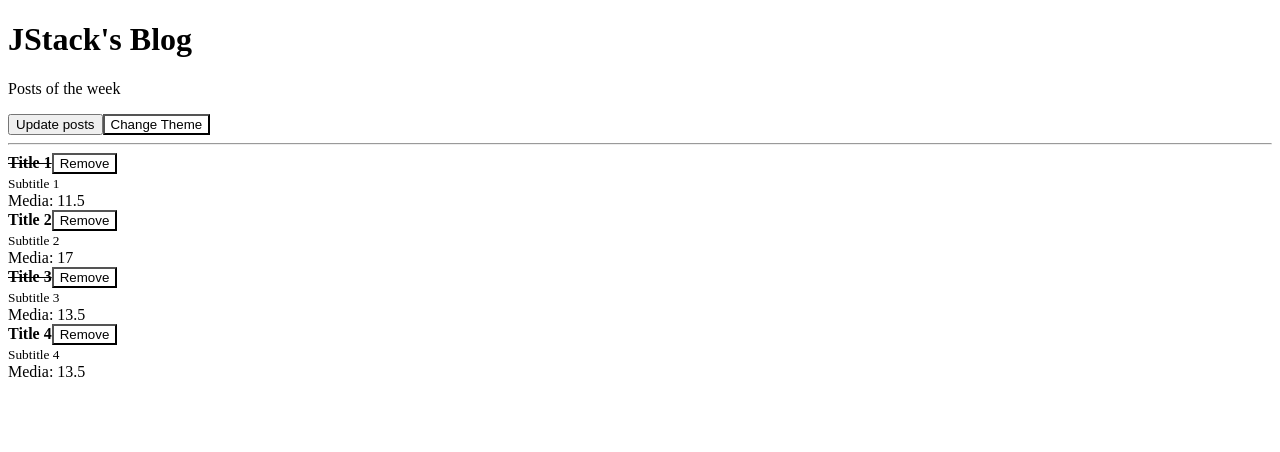
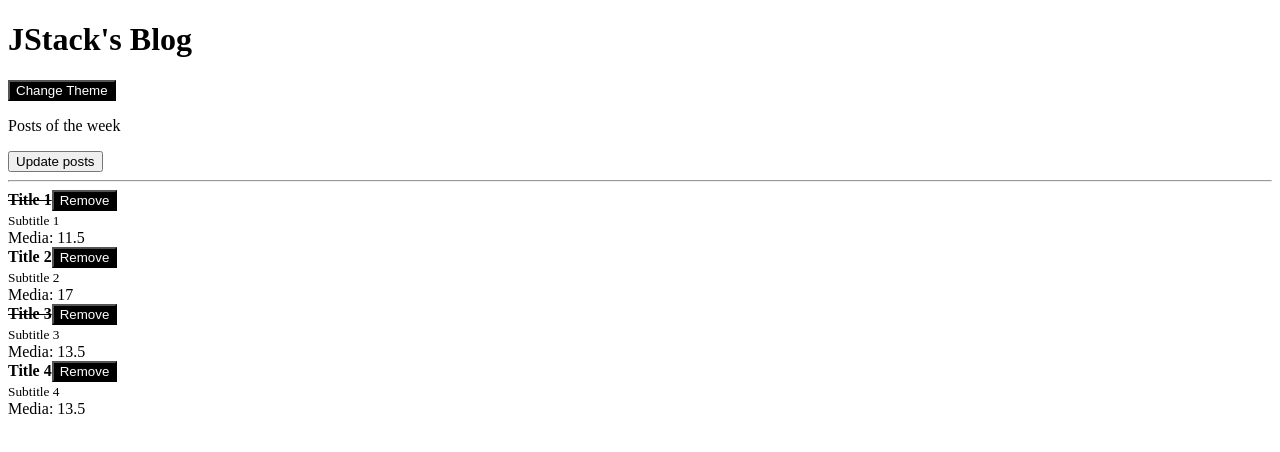
Before and after one commit to PedroVictor022/React-review-basic, a React (Create React App) app: page / in a window 1280 px wide. Shown: the top 452 px of the page. Built offline with nearby package versions, Linux system fonts and the light colour scheme.

Commit message:
refactor

```diff
--- a/src/App.js
+++ b/src/App.js
@@ -2,8 +2,7 @@ import React, { createContext, useState } from "react";
 import Button from "./components/Button";
 import Header from "./components/Header";
 import { Post } from "./components/Post";
-
-export const ThemeContext = createContext('dark');
+import ThemeProvider from "./components/ThemeContext";
 
 function App() {
   const [theme, setTheme] = useState('light');
@@ -58,21 +57,15 @@ function App() {
     ))
   }
 
-  const handleTheme = () => {
-    setTheme(prevState => prevState === "dark" ? "light" : "dark")
-  }
-
 
   return (
-    <ThemeContext.Provider value={theme}>
-      <Header>
+    <ThemeProvider>
+      <Header
+
+      >
           <p>Posts of the week</p>
           <button onClick={handleUpdate}>Update posts</button>
-          <Button
-            onClick={() => handleTheme()}
-          >
-            Change Theme
-          </Button>
+
       </Header>
 
       {
@@ -84,7 +77,7 @@ function App() {
           />
         ))
       }
-    </ThemeContext.Provider>
+    </ThemeProvider>
   )
 }
 
--- a/src/components/Button.js
+++ b/src/components/Button.js
@@ -1,9 +1,9 @@
 import PropTypes from "prop-types";
 import { useContext } from "react";
-import { ThemeContext } from "../App";
+import { ThemeContext } from "./ThemeContext";
 export default function Button(props) {
 
-  const theme = useContext(ThemeContext);
+  const {theme} = useContext(ThemeContext);
 
   return (
     <button
--- a/src/components/Header.js
+++ b/src/components/Header.js
@@ -1,11 +1,21 @@
 import PropTypes from "prop-types";
+import { useContext } from "react";
+import Button from "./Button";
+import { ThemeContext } from "./ThemeContext";
 
 export default function Header({ title, children }) {
+
+  const { onToggleTheme } = useContext(ThemeContext);
+
   return (
     <>
-      {/* <h1>{title ?? "Jstack's Blog"}</h1> */}
       <h1>{title}</h1>
-      { children }
+      <Button
+        onClick={onToggleTheme}
+      >
+        Change Theme
+      </Button>
+      {children}
       <hr />
     </>
   )
--- /dev/null
+++ b/src/components/ThemeContext.js
@@ -0,0 +1,24 @@
+import { useState, createContext } from "react";
+
+export const ThemeContext = createContext();
+
+export default function ThemeProvider(props) {
+  const [theme, setTheme] = useState('dark');
+
+
+  const handleToggleTheme = () => {
+    setTheme(prevState => prevState === "dark" ? "light" : "dark")
+  }
+
+
+  return (
+    <ThemeContext.Provider
+      value={{
+        theme,
+        onToggleTheme: handleToggleTheme
+      }}
+    >
+      {props.children}
+    </ThemeContext.Provider>
+  )
+}
```
